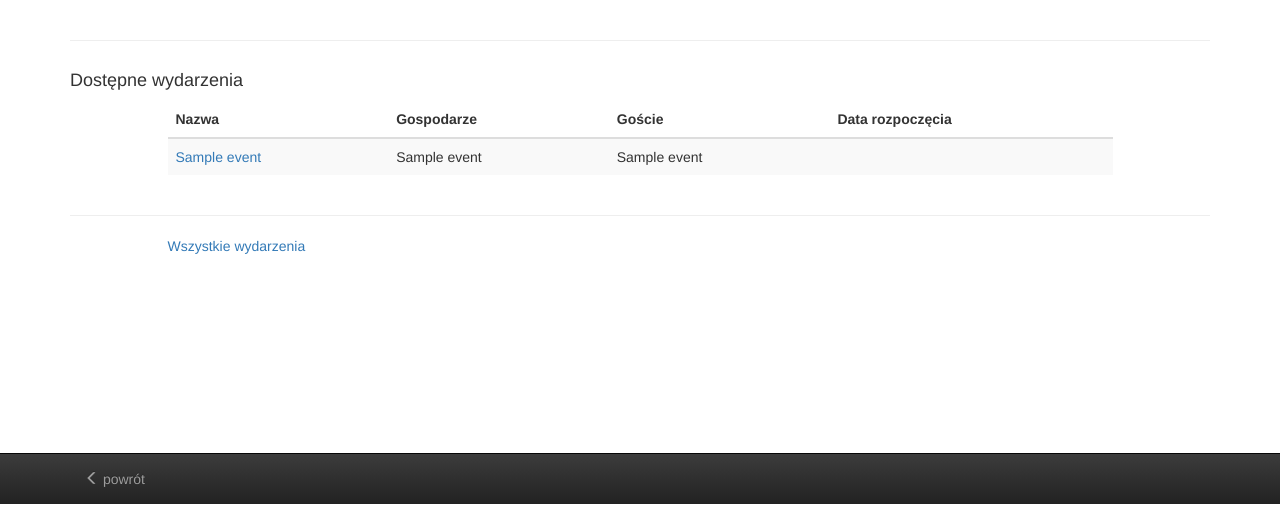
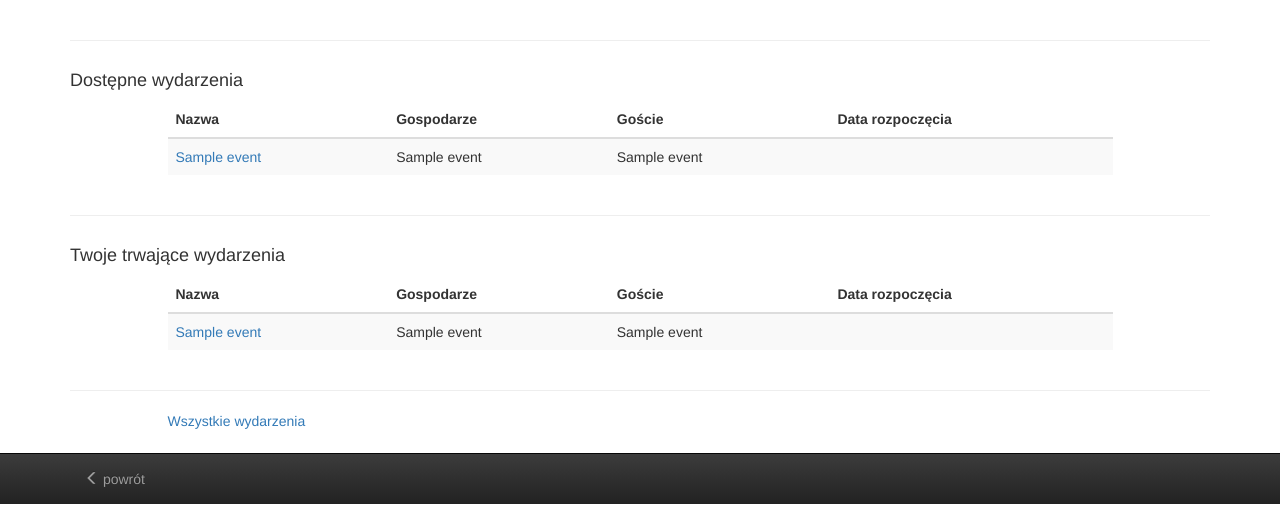
Before and after one commit to BartoszMakowski/typer, a Python web app: template typer/core/templates/user/home.html.j2 in a window 1280 px wide. Shown: the part 296-807 px from the top of the page. Run offline with Jinja, Linux system fonts and the light colour scheme; the template is opened without the code that fills it: most values are stand-ins (such as "Sample title", 1, 10 or a date in 2020); some libraries are stand-ins or nearby versions.

Commit message:
added active events

```diff
--- a/typer/core/templates/event/info.html.j2
+++ b/typer/core/templates/event/info.html.j2
@@ -98,7 +98,7 @@
                 <td>{{ bet.wallet.owner}}</td>
                 <td>{{ bet.wallet }}</td>
                 <td>{{ localtime(bet.creation_time).strftime('%Y-%m-%d %H:%M') }}</td>
-                {% if user == bet.wallet.owner or not event.open %}
+                {% if user == bet.wallet.owner or event.is_active() %}
                 <td>{{ bet.chosen_result }}</td>
                 <td>{{ '%0.2f' % bet.value }} zł</td>
                 <td>{{ '%0.2f' % bet.odd }}</td>
--- a/typer/core/templates/user/home.html.j2
+++ b/typer/core/templates/user/home.html.j2
@@ -58,6 +58,36 @@
     </div>
 </div>
 <hr/>
+{% if active_events %}
+<div class="row">
+    <div class="col-md-6">
+        <h4>Twoje trwające wydarzenia</h4>
+    </div>
+</div>
+<div class="row">
+    <div class="col-md-10 col-md-offset-1">
+        <table class="table table-striped">
+            <thead>
+            <tr>
+                <th>Nazwa</th>
+                <th>Gospodarze</th>
+                <th>Goście</th>
+                <th>Data rozpoczęcia</th>
+            </tr>
+            </thead>
+            {% for event in active_events|sort(attribute='start_time') %}
+            <tr>
+                <td><a href="/typer/event/{{ event.id }}">{{ event.name }}</a></td>
+                <td>{{ event.home_name }}</td>
+                <td>{{ event.away_name }}</td>
+                <td>{{ localtime(event.start_time).strftime('%Y-%m-%d %H:%M') }}</td>
+            </tr>
+            {% endfor %}
+        </table>
+    </div>
+</div>
+<hr/>
+{% endif %}
 <div class="row">
     <div class="col-md-10 col-md-offset-1">
         <p><a href="/typer/event/">Wszystkie wydarzenia</a></p>
--- a/typer/core/templates/wallet/info.html.j2
+++ b/typer/core/templates/wallet/info.html.j2
@@ -38,7 +38,7 @@
             <tr>
                 <td>{{ localtime(bet.event.start_time).strftime('%Y-%m-%d %H:%M') }}</td>
                 <td><strong>{{ bet.event.name }}:</strong> {{ bet.event.home_name }} - {{ bet.event.away_name }}</td>
-                {% if user == bet.wallet.owner %}
+                {% if user == bet.wallet.owner or bet.event.is_active() %}
                 <td>{{ bet.chosen_result }}</td>
                 <td>{{ '%0.2f' % bet.value }} zł</td>
                 <td>{{ '%0.2f' % bet.odd }}</td>
```
Also changed, not shown: typer/core/models.py (+15 -4 lines), typer/core/views.py (+15 -0 lines), typer/core/migrations/0010_auto_20171112_2112.py (added).
